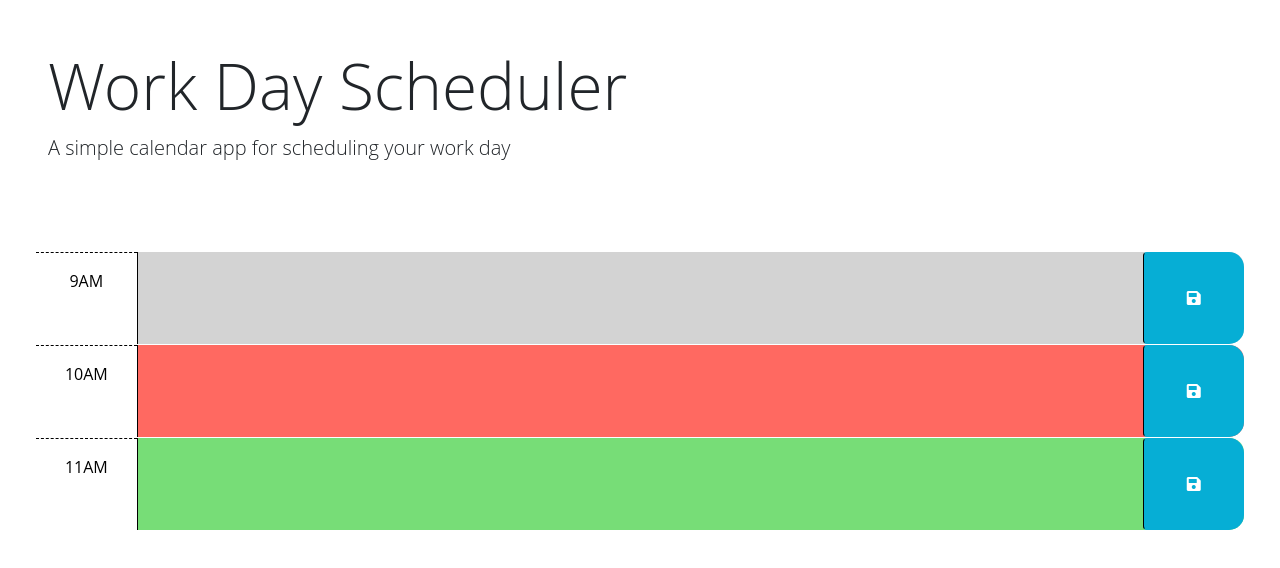
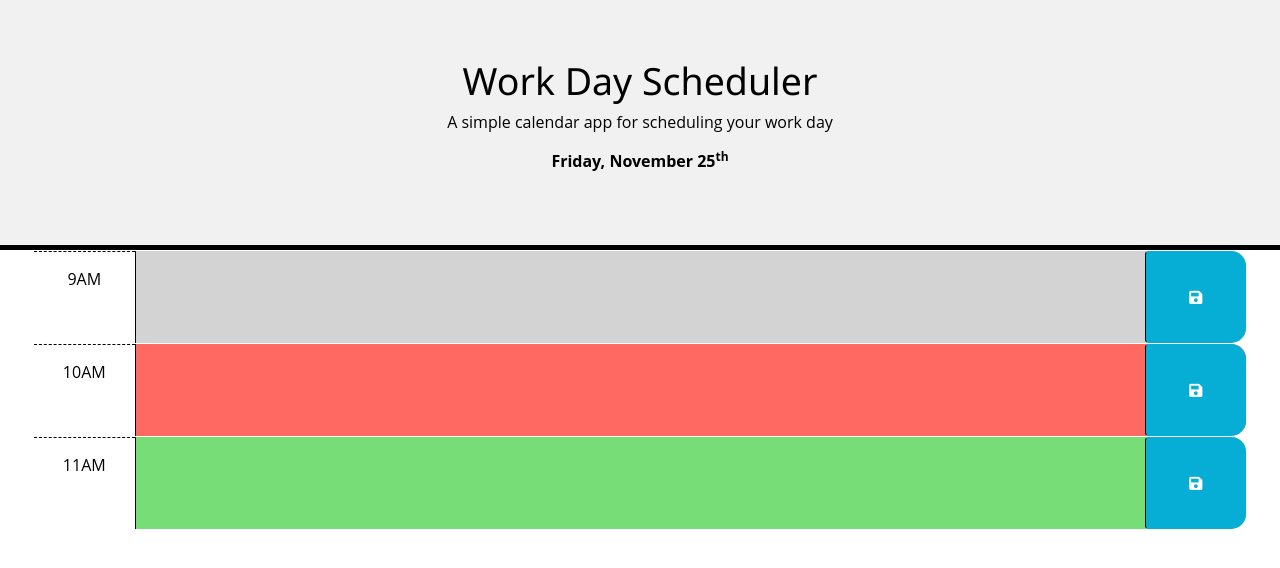
Before and after one commit to Mathieu-Despres/mattyd-work-day-scheduler, a plain HTML site: page Develop/index.html in a window 1280 px wide. Drawn offline with nearby package versions, Linux system fonts and the light colour scheme.

Commit message:
Change formatting of index.html for easier appearance / readability, added the w3 class (w3css) because it's easier to use, styled the header in accordance with the mockup's appearance (centered text, bottom-border, etc.), and written a small JavaScript code to display the current date (WITH ordinal number suffix (e.g. st, th, rd, etc.) for the day of the month) in the header at the top of the page)

```diff
--- a/Develop/index.html
+++ b/Develop/index.html
@@ -1,35 +1,31 @@
 <!DOCTYPE html>
 <html lang="en">
-  <head>
-    <meta charset="UTF-8" />
-    <meta name="viewport" content="width=device-width, initial-scale=1.0" />
-    <meta http-equiv="X-UA-Compatible" content="ie=edge" />
-    <link
-      href="https://cdn.jsdelivr.net/npm/bootstrap@5.1.3/dist/css/bootstrap.min.css"
-      rel="stylesheet"
-      integrity="sha384-1BmE4kWBq78iYhFldvKuhfTAU6auU8tT94WrHftjDbrCEXSU1oBoqyl2QvZ6jIW3"
-      crossorigin="anonymous"
-    />
-    <link
-      rel="stylesheet"
-      href="https://use.fontawesome.com/releases/v5.8.1/css/all.css"
-      integrity="sha384-50oBUHEmvpQ+1lW4y57PTFmhCaXp0ML5d60M1M7uH2+nqUivzIebhndOJK28anvf"
-      crossorigin="anonymous"
-    />
-    <link
-      href="https://fonts.googleapis.com/css2?family=Fira+Sans:wght@400;700&display=swap"
-      rel="stylesheet"
-    />
+<meta charset="UTF-8">
+
+<title>MattyD's Work-Day Scheduler</title>
+<meta name="viewport" content="width=device-width,initial-scale=1">
+<link rel="stylesheet" href="https://www.w3schools.com/w3css/4/w3.css">
+
+<head>
+
+    <meta name="viewport" content="width=device-width, initial-scale=1.0"/>
+    <meta http-equiv="X-UA-Compatible" content="ie=edge"/>
+    <link href="https://cdn.jsdelivr.net/npm/bootstrap@5.1.3/dist/css/bootstrap.min.css" rel="stylesheet" integrity="sha384-1BmE4kWBq78iYhFldvKuhfTAU6auU8tT94WrHftjDbrCEXSU1oBoqyl2QvZ6jIW3" crossorigin="anonymous"/>
+    <link rel="stylesheet" href="https://use.fontawesome.com/releases/v5.8.1/css/all.css" integrity="sha384-50oBUHEmvpQ+1lW4y57PTFmhCaXp0ML5d60M1M7uH2+nqUivzIebhndOJK28anvf" crossorigin="anonymous"/>
+    <link href="https://fonts.googleapis.com/css2?family=Fira+Sans:wght@400;700&display=swap" rel="stylesheet"/>
     <link rel="stylesheet" href="style.css" />
-    <title>Work Day Scheduler</title>
-  </head>
+
+</head>
 
   <body>
-    <header class="p-5 mb-4">
-      <h1 class="display-3">Work Day Scheduler</h1>
-      <p class="lead">A simple calendar app for scheduling your work day</p>
-      <p id="currentDay" class="lead"></p>
-    </header>
+
+<header class="w3-display-container w3-center w3-light-gray">
+        <div class="w3-display-middle"><h1>Work Day Scheduler</h1>
+        <p>A simple calendar app for scheduling your work day</p>
+        <!-- Day, date, time -->
+        <p><span><b id="weekday,"></b></span> <span><b id="date"></b></span></p>
+
+</header>
     <div class="container-fluid px-5">
       <!-- Use class for "past", "present", and "future" to apply styles to the
         time-block divs accordingly. The javascript will need to do this by
--- a/Develop/script.js
+++ b/Develop/script.js
@@ -21,3 +21,24 @@ $(function () {
   //
   // TODO: Add code to display the current date in the header of the page.
 });
+
+const nth = function(d) {
+  if (d > 3 && d < 21) return 'th';
+  switch (d % 10) {
+    case 1:  return "st";
+    case 2:  return "nd";
+    case 3:  return "rd";
+    default: return "th";
+  }
+}
+
+const fortnightAway = new Date(+new Date);
+const date = fortnightAway.getDate();
+const month = ["January", "February", "March", "April", "May", "June", "July", "August", "September", "October", "November", "December"][fortnightAway.getMonth()];
+const weekday = ["Sunday,","Monday,","Tuesday,","Wednesday,","Thursday,","Friday,","Saturday,"];
+const d = new Date();
+let day = weekday[d.getDay()];
+
+document.getElementById("date").innerHTML = `${month} ${date}<sup>${nth(date)}</sup>`;
+
+document.getElementById("weekday,").innerHTML = day;
--- a/Develop/style.css
+++ b/Develop/style.css
@@ -1,3 +1,10 @@
+.w3-display-container {
+
+height: 250px;
+border-bottom: 5px solid black;
+
+}
+
 body {
   font-family: 'Open Sans', sans-serif;
   font-size: 16px;
```
